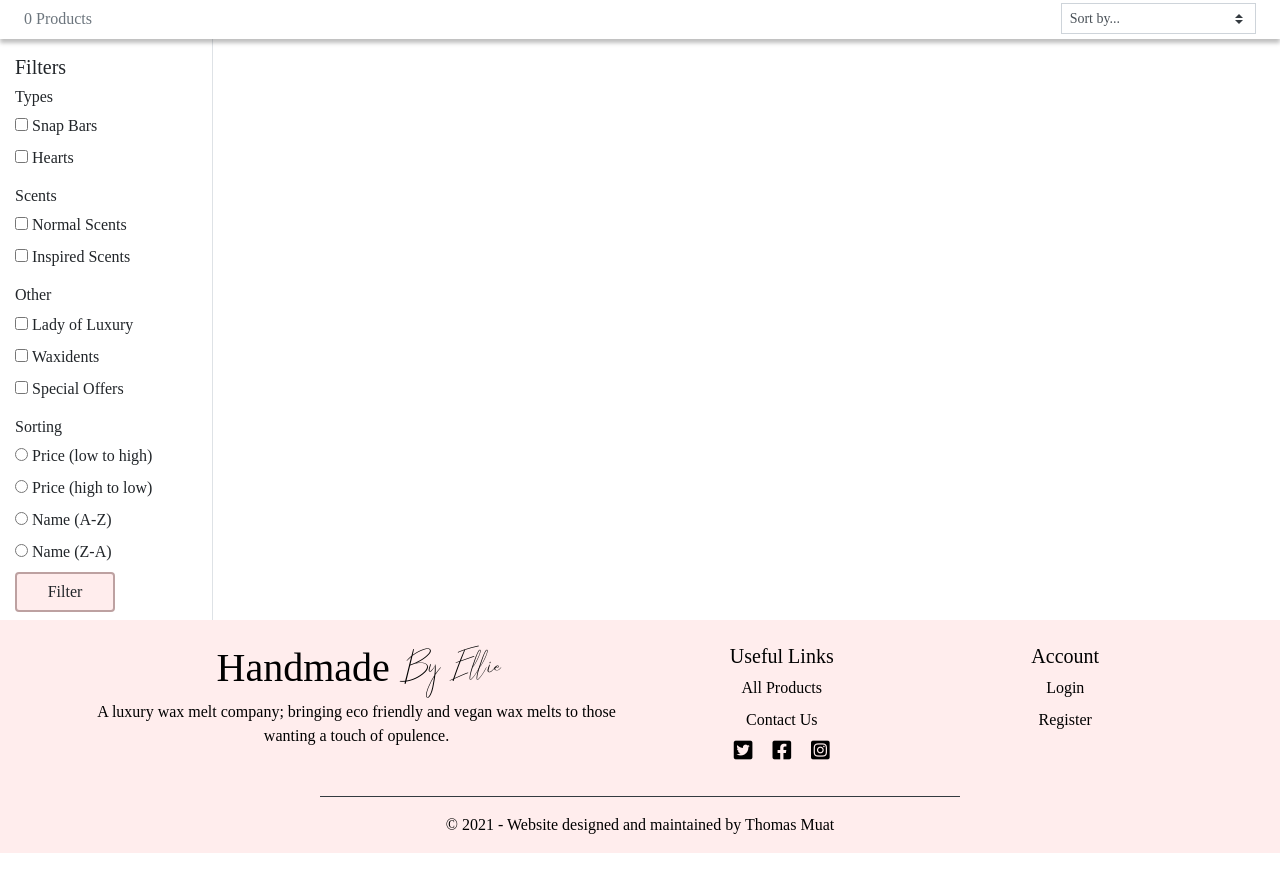
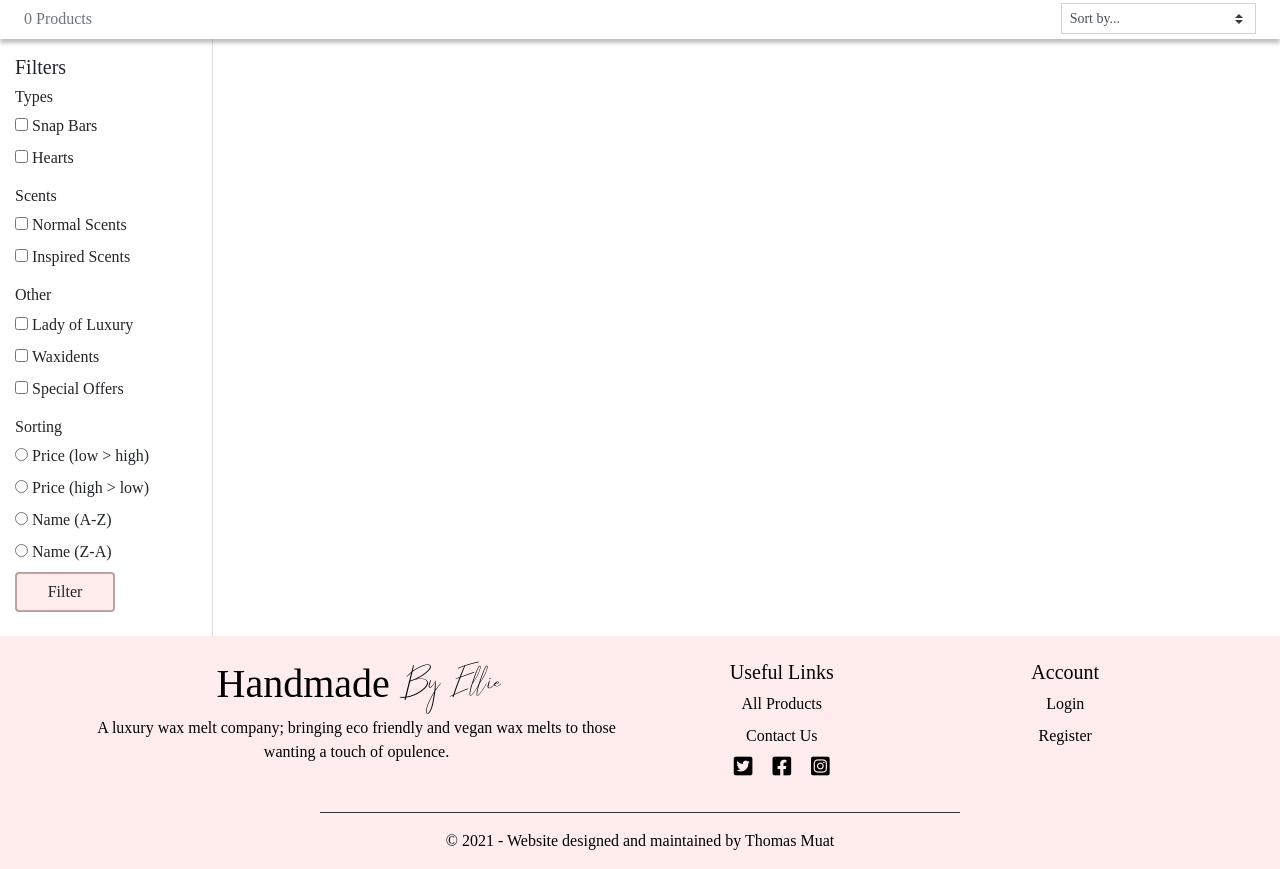
Before and after one commit to Tmuat/handmade-by-ellie, a Django app: page /products/ in a window 1280 px wide. Shown: the part 124-993 px from the top of the page. Run offline with Django 3.2, Linux system fonts and the light colour scheme; data that the repository does not hold is empty; some libraries are stand-ins or nearby versions.

Commit message:
PRODUCTS: Customised sidebar for all screen sizes

```diff
--- a/products/static/products/css/products.css
+++ b/products/static/products/css/products.css
@@ -1,6 +1,6 @@
 .menu-row {
   position: fixed;
-  height: 40px;
+  min-height: 40px;
   z-index: 2;
 
   background: #ffffff;
@@ -10,7 +10,6 @@
 .products-row {
   padding-top: 40px;
 }
-
 
 /* || Sidebar */
 
@@ -32,6 +31,13 @@
 .bg-custom-white {
     z-index: 1;
     background: #ffffff;
+}
+
+.filter-button {
+  position: fixed;
+  right: 10px;
+  bottom: 10px;
+  z-index: 99999;
 }
 
 /* || Btn */
--- a/products/static/products/js/products.js
+++ b/products/static/products/js/products.js
@@ -1,14 +1,11 @@
 // Code adapted from https://codepen.io/RonaldElzen/pen/KWpZov
 let state = "minimized";
 $('#sidenav-toggle').click(function () {
-    if (state == "expanded") {
-        $('.sidebar').css('margin-left', '-100%');
-        state = "minimized";
-    } else {
-        if (state == "minimized") {
-            $('.sidebar').css('margin-left', '0px');
-            state = "expanded";
-        }
+    if (state == "minimized") {
+        $('.sidebar').css('margin-left', '0px');
+        $('#all_products').addClass('d-none');
+        $('#sidenav-toggle').addClass('d-none');
+        state = "expanded";
     }
 })
 // Code to check if screen resized and filters are hidden
@@ -16,6 +13,8 @@ $(window).resize(function () {
     var width = $(window).width();
     if (width > 768) {
         $('.sidebar').removeAttr('style');
+        $('#all_products').removeClass('d-none');
+        $('#sidenav-toggle').removeClass('d-none');
     }
 });
 
@@ -45,7 +44,7 @@ $('#sort-selector').change(function() {
 
 // Code for the side filter
 
-$("button").click(function(){
+$("#filter").click(function(){
     var currentUrl = new URL(window.location);
     var category = [];
     var selectedVal = "";
--- a/products/templates/products/includes/sidebar.html
+++ b/products/templates/products/includes/sidebar.html
@@ -1,4 +1,4 @@
-<div id="sidebar" class="col-12 col-md-3 col-lg-2 bg-custom-white sidebar border-right">
+<div id="sidebar" class="col-12 col-md-3 col-lg-2 bg-custom-white sidebar border-right mt-5 mt-md-3 mb-0 mt-xl-0">
     <div class="sidebar-sticky pt-3">
         <h5>Filters</h5>
         <h6 class="mt-2">Types</h6>
@@ -82,11 +82,11 @@
         <ul class="nav flex-column">
             <li class="nav-item">
                 <input type="radio" id="price_asc" name="sort_radio" value="price_asc" {% if current_sorting == 'price_asc' %}checked{% endif %}>
-                <label for="price_asc">Price (low to high)</label><br>
+                <label for="price_asc">Price (low > high)</label><br>
             </li>
             <li class="nav-item">
                 <input type="radio" id="price_desc" name="sort_radio" value="price_desc" {% if current_sorting == 'price_desc' %}checked{% endif %}>
-                <label for="price_desc">Price (high to low)</label><br>
+                <label for="price_desc">Price (high > low)</label><br>
             </li>
             <li class="nav-item">
                 <input type="radio" id="name_asc" name="sort_radio" value="name_asc" {% if current_sorting == 'name_asc' %}checked{% endif %}>
@@ -97,6 +97,6 @@
                 <label for="name_desc">Name (Z-A)</label><br>
             </li>
         </ul>
-        <button class="btn btn-custom-pink border-custom-dark-pink-2 mb-2 btn-filter">Filter</button>
+        <button id="filter" class="btn btn-custom-pink border-custom-dark-pink-2 mb-4 btn-filter">Filter</button>
     </div>
 </div>
--- a/products/templates/products/products.html
+++ b/products/templates/products/products.html
@@ -17,25 +17,25 @@
 <section id="products" class="min-height">
     <div class="container-fluid">
         <div class="row">
-            <div class="col menu-row px-4 py-1">
+            <div class="col menu-row px-4 py-2 py-sm-1">
                 <div class="row h-100">
-                    <div class="col-4 my-auto">
-                        <p class="text-muted m-0 text-center text-md-left">
+                    <div class="col-12 col-sm-6 col-xl-4 order-1 my-auto">
+                        <p class="text-muted m-0 text-center text-sm-left">
                             {% if search_term or current_categories or current_sorting != 'None_None' %}
                                 <span><a class="text-custom-dark-pink" href="{% url 'all_products' %}">Products Home</a> | </span>
                             {% endif %}
                             {{ products|length }} Products{% if search_term %} found for <strong>"{{ search_term }}"</strong>{% endif %}
                         </p>
                     </div>
-                    <div class="col-4 text-center my-auto">
+                    <div class="col-12 col-xl-4 order-4 order-xl-2 text-center my-auto">
                         {% for category in current_categories %}
                             <small><a class="" href="{% url 'all_products' %}?category={{ category.name }}">
                                 <span class="p-2 text-muted rounded-0"><i class="fas fa-tag mr-1"></i>{{ category.friendly_name }}</span>
                             </a></small>
                         {% endfor %}
                     </div>
-                    <div class="col-4">
-                        <div class="w-50 ml-auto">
+                    <div class="col-12 col-sm-6 col-xl-4 order-3 ">
+                        <div class="w-50 ml-auto mr-auto mr-sm-0">
                             <select id="sort-selector" class="custom-select custom-focus-shadow custom-select-sm rounded-0 border-{% if current_sorting != 'None_None' %}custom-dark-pink{% else %}black{% endif %}">
                                 <option value="reset" {% if current_sorting == 'None_None' %}selected{% endif %}>Sort by...</option>
                                 <option value="price_asc" {% if current_sorting == 'price_asc' %}selected{% endif %}>Price (low to high)</option>
@@ -50,7 +50,7 @@
         </div>
         <div class="row">
             {% include 'products/includes/sidebar.html' %}
-            <div class="col-md-9 ml-sm-auto col-lg-10 px-4 products-row">
+            <div id="all_products" class="col-md-9 ml-sm-auto col-lg-10 px-4 products-row mt-5 mt-sm-3 mt-xl-0 pt-5">
                 <!-- Products - The below was taken from the boutique ado example -->
                 <div class="row pt-3">
                     {% for product in products %}
@@ -105,6 +105,7 @@
                 <!-- Products End -->
             </div>
         </div>
+        <button id="sidenav-toggle" class="filter-button d-md-none btn btn-custom-pink border-custom-dark-pink-2 btn-filter">Filters</button>
     </div>
 </section>
 {% endblock %}
```
